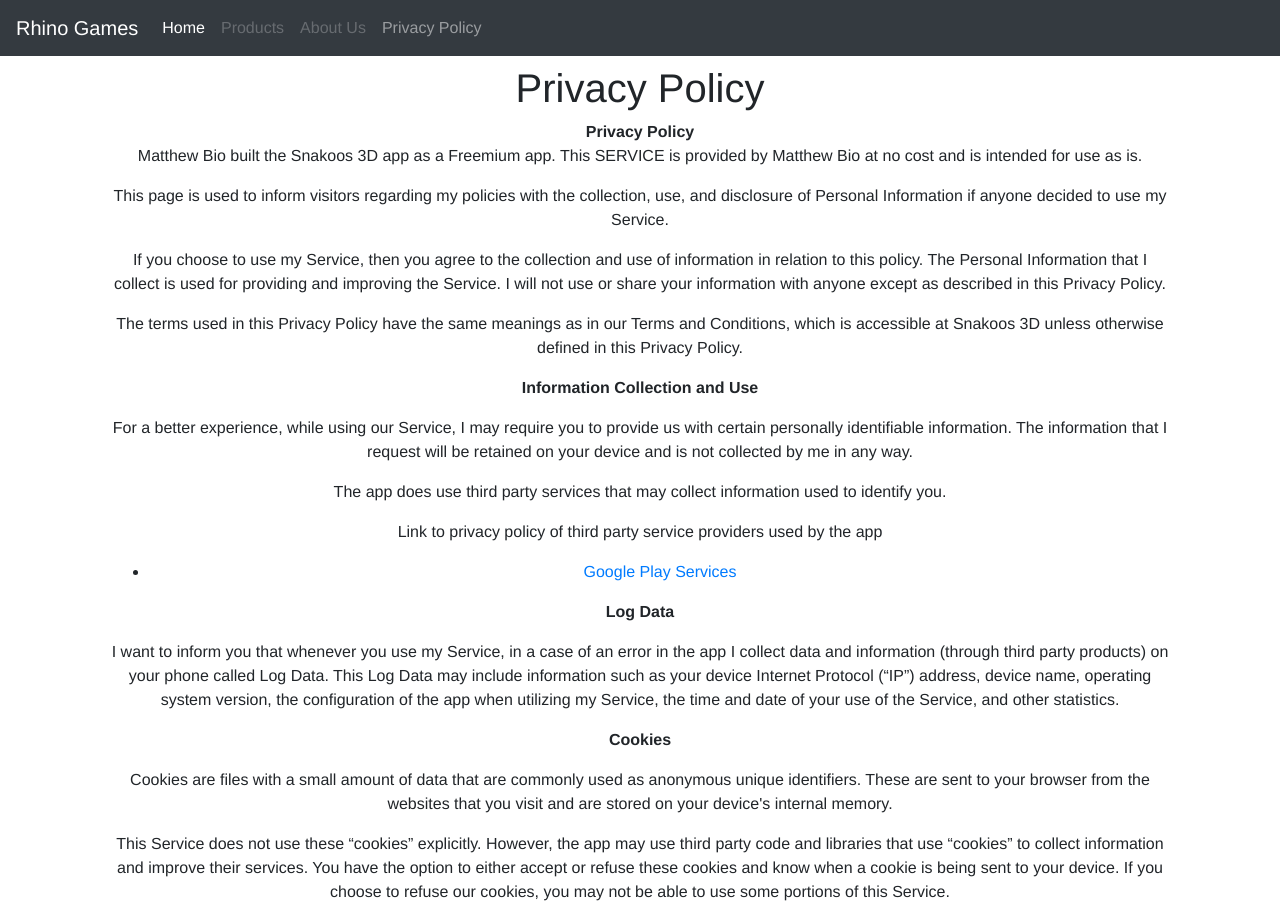
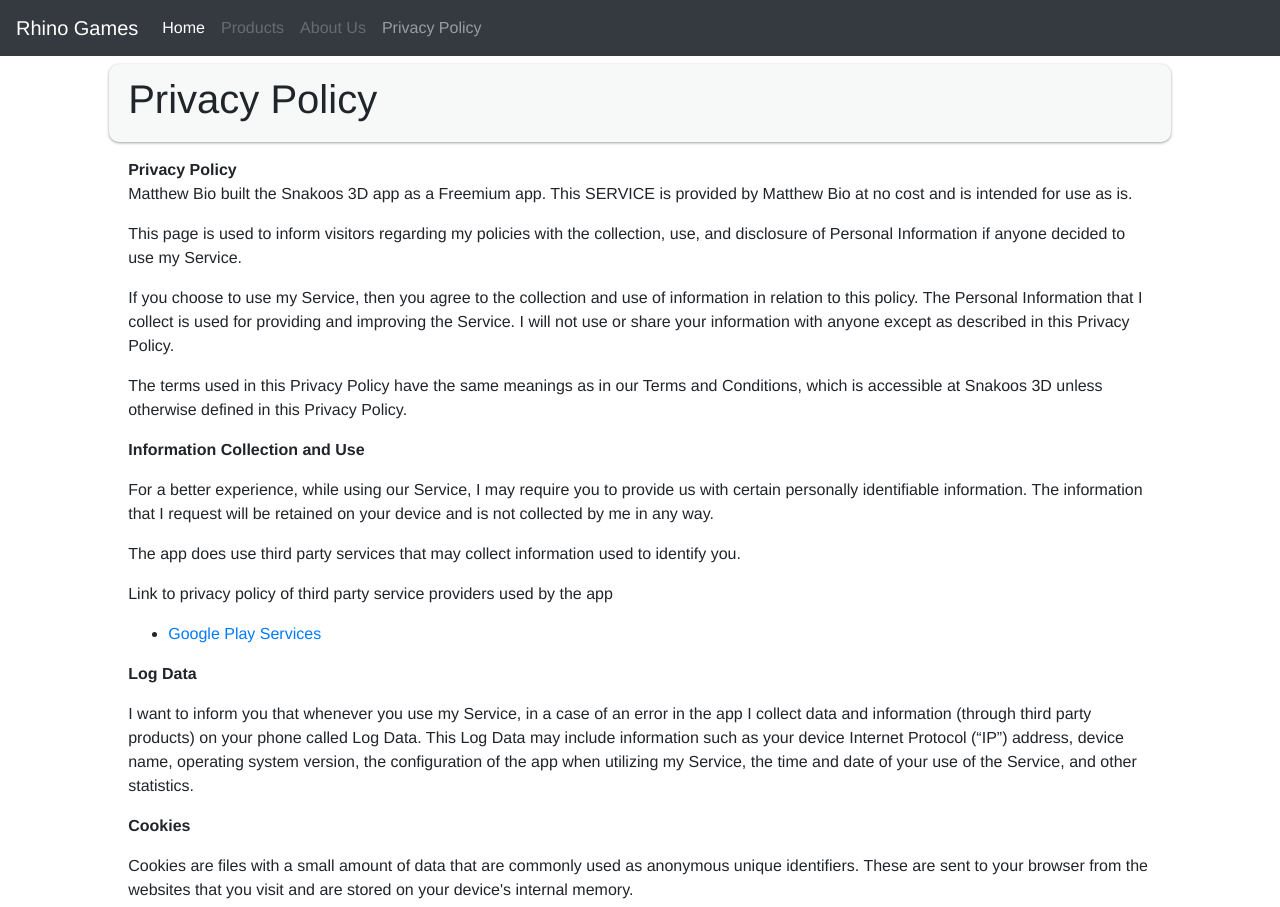
Before and after one commit to rhinogames/rhinogames.github.io, a plain HTML site: page privacy_policy.html in a window 1280 px wide. Shown: the top 907 px of the page. Drawn offline with nearby package versions, Linux system fonts and the light colour scheme.

Commit message:
Stlye Policies

```diff
--- a/css/style.css
+++ b/css/style.css
@@ -0,0 +1,15 @@
+.h1-container{
+    background: #F7F9F9;
+    padding: 0.7em 1.2em;
+    border-radius: 10px;
+    box-shadow: 0 1px 3px rgba(0,0,0,0.16), 0 1px 3px rgba(0,0,0,0.23);
+    margin: 0em 0em 1em 0em;
+}
+
+.starter-template {
+    text-align: left;
+}
+
+.body-container{
+    padding: 0em 1.2em;
+}
--- a/privacy_policy.html
+++ b/privacy_policy.html
@@ -42,6 +42,7 @@
     </style>
     <!-- Custom styles for this template -->
     <link href="css/starter-template.css" rel="stylesheet" />
+    <link rel="stylesheet" href="css/style.css">
   </head>
   <body>
     <nav class="navbar navbar-expand-md navbar-dark bg-dark fixed-top">
@@ -92,8 +93,9 @@
 
     <main role="main" class="container">
       <div class="starter-template">
-        <h1>Privacy Policy</h1>
-      <div>
+        <div class="h1-container"><h1>Privacy Policy</h1></div>
+
+      <div class="body-container">
         <!DOCTYPE html>
     <html>
     <head>
@@ -103,6 +105,7 @@
       <style> body { font-family: 'Helvetica Neue', Helvetica, Arial, sans-serif; padding:1em; } </style>
     </head>
     <body>
+
     <strong>Privacy Policy</strong> <p>
                   Matthew Bio built the Snakoos 3D app as
                   a Freemium app. This SERVICE is provided by
```
